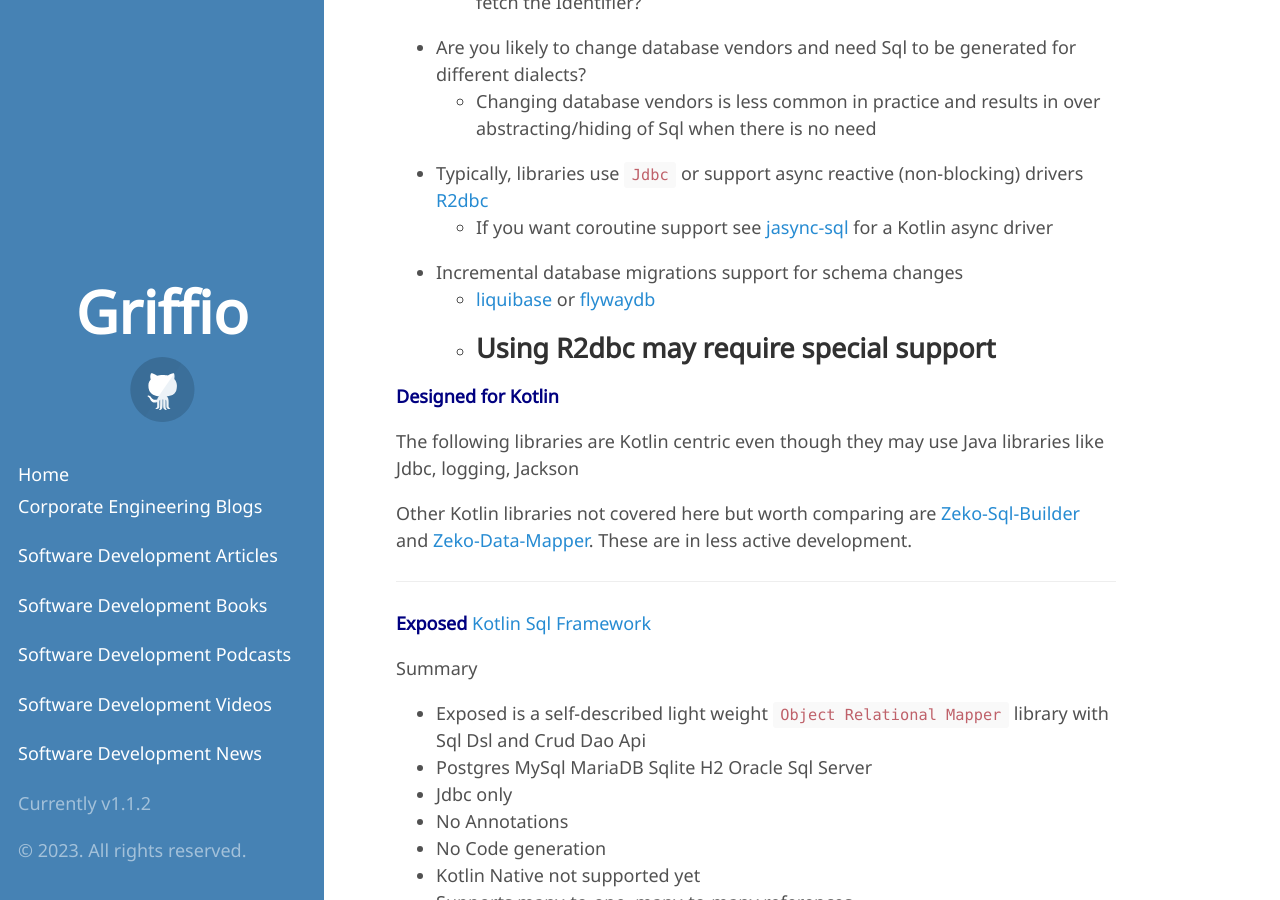
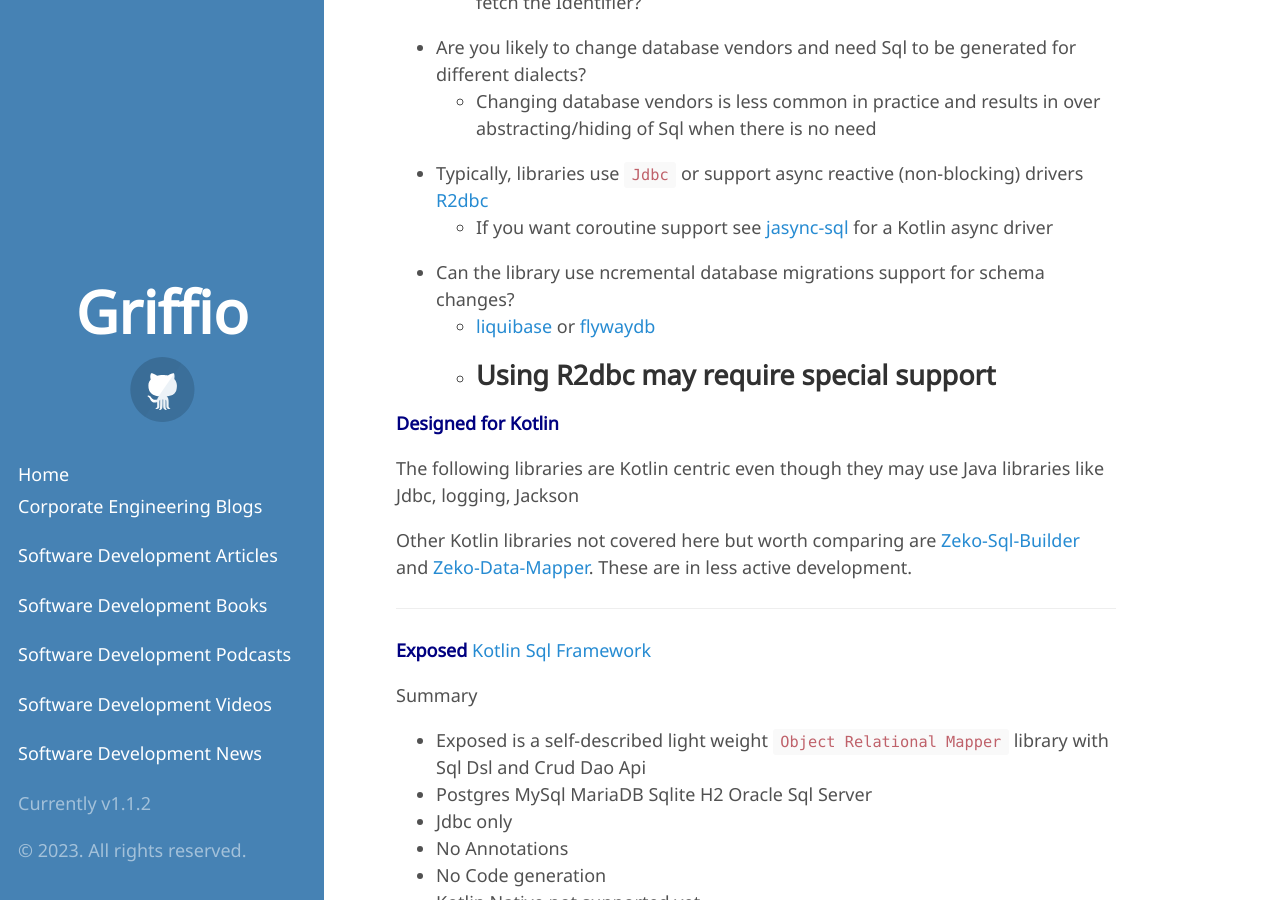
Before and after one commit to griffio/griffio.github.io, a Jekyll site: the page built from _posts/2023-04-20-More-Kotlin-Sql-Persistence-Comparision.md, in a window 1280 px wide and 900 px high, scrolled down 1689 px. Built offline with Jekyll 4.4.1, drawn with Linux system fonts in a browser that asks for light colours; some web fonts are replaced.

Commit message:
First draft
Add schema migration support

```diff
--- a/_posts/2023-04-20-More-Kotlin-Sql-Persistence-Comparision.md
+++ b/_posts/2023-04-20-More-Kotlin-Sql-Persistence-Comparision.md
@@ -51,7 +51,7 @@
   * Changing database vendors is less common in practice and results in over abstracting/hiding of Sql when there is no need
 * Typically, libraries use `Jdbc` or support async reactive (non-blocking) drivers [R2dbc](https://r2dbc.io/)
   * If you want coroutine support see [jasync-sql](https://github.com/jasync-sql/jasync-sql) for a Kotlin async driver
-* Incremental database migrations support for schema changes
+* Can the library use ncremental database migrations support for schema changes?
   * [liquibase](https://www.liquibase.org/) or [flywaydb](https://flywaydb.org/)
   * Using R2dbc may require special support
 ---
```
